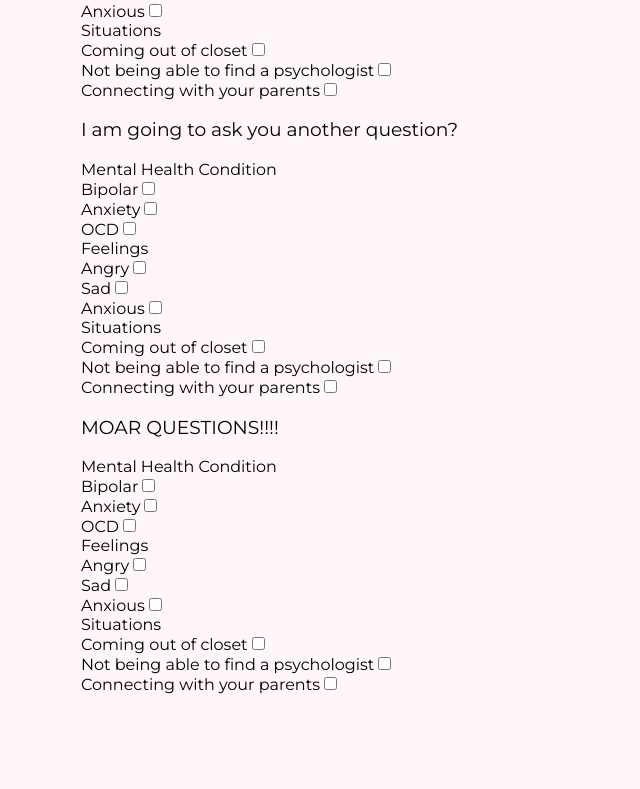
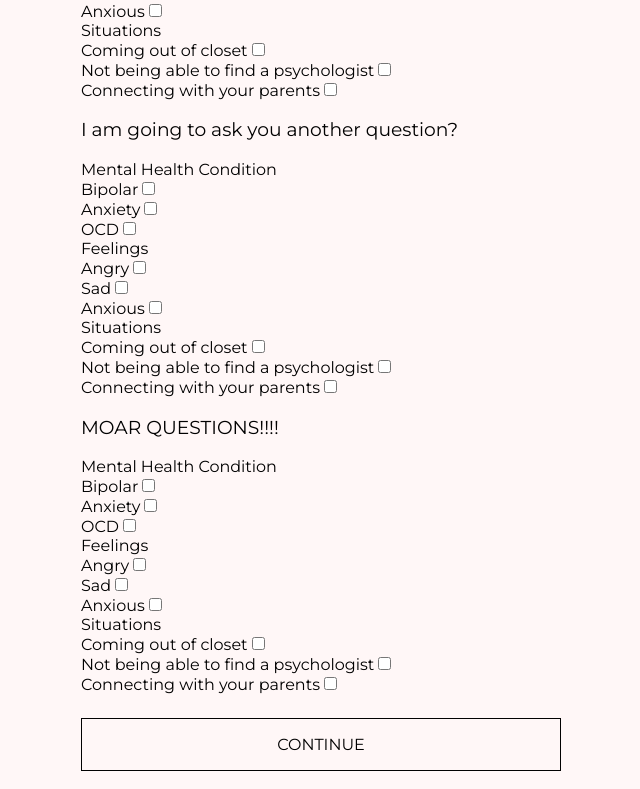
Before and after one commit to HFH-Heart-On-My-Sleeve/RealMates-UI, a React (Create React App) app: page /help-seeker in a window 1280 px wide. Shown: the part 371-1160 px from the top of the page, without its empty margins (59-699 px from the left). Before the commit the page ends 1105 px from the top, so only its background shows below. Built offline with nearby package versions, Linux system fonts and the light colour scheme.

Commit message:
Basic next step wizard form thing

```diff
--- a/src/components/help-seeker-form/index.js
+++ b/src/components/help-seeker-form/index.js
@@ -1,8 +1,15 @@
-import React from "react";
+import React, { useState } from "react";
 import FormQuestionLayout from '../form-question-layout';
 import { FilterGrid } from '../filter-options';
 
+import './index.scss';
+
 const HelpSeekerForm = () => {
+  const [currentStep, setCurrentStep] = useState(1);
+  const [formSelection, setFormSelection] = useState({step1: [], step2: [], step3: []});
+
+  switch (currentStep) {
+    case 1:
       return (
         <React.Fragment>
           <h2>Who would you like to talk to?</h2>
@@ -17,8 +24,34 @@ const HelpSeekerForm = () => {
           <FormQuestionLayout title="MOAR QUESTIONS!!!!">
             <FilterGrid />
           </FormQuestionLayout>
+
+          <button
+            className="help-seeker-form__submit"
+            onClick={() => setCurrentStep(currentStep + 1)}>CONTINUE</button>
         </React.Fragment>
       );
+    default:
+      return (
+        <React.Fragment>
+          <h2>Other filters that might help you</h2>
+          <FormQuestionLayout title="Someone with experience with...">
+            <FilterGrid />
+          </FormQuestionLayout>
+
+          <FormQuestionLayout title="I am going to ask you another question?">
+            <FilterGrid />
+          </FormQuestionLayout>
+
+          <FormQuestionLayout title="MOAR QUESTIONS!!!!">
+            <FilterGrid />
+          </FormQuestionLayout>
+
+          <button
+            className="help-seeker-form__submit"
+            onClick={() => console.log(formSelection)}>SUBMIT</button>
+        </React.Fragment>
+      )
+  }
 };
 
 export default HelpSeekerForm;
--- /dev/null
+++ b/src/components/help-seeker-form/index.scss
@@ -0,0 +1,22 @@
+@import '../../variables.scss';
+
+.help-seeker-form {
+  &__submit {
+    background: transparent;
+    border: 1px solid $black;
+    padding: 16px;
+    font-family: inherit;
+    font-size: inherit;
+    width: 100%;
+    margin-top: 24px;
+  }
+}
+
+// ipads onwards
+@media (min-width: 1000px) {
+  .help-seeker-form {
+    &__submit {
+      width: 480px;
+    }
+  }
+}
--- a/src/index.scss
+++ b/src/index.scss
@@ -8,6 +8,7 @@ body {
   -webkit-font-smoothing: antialiased;
   -moz-osx-font-smoothing: grayscale;
   background: $pale-pink;
+  color: $black;
 }
 
 code {
--- a/src/variables.scss
+++ b/src/variables.scss
@@ -1,4 +1,4 @@
 $pink: #FFD2D2;
-$black: #000;
+$black: #010101;
 $white: #fff;
 $pale-pink: #FFF7F7;
```
Lines whose indentation alone changed are shown as unchanged.
